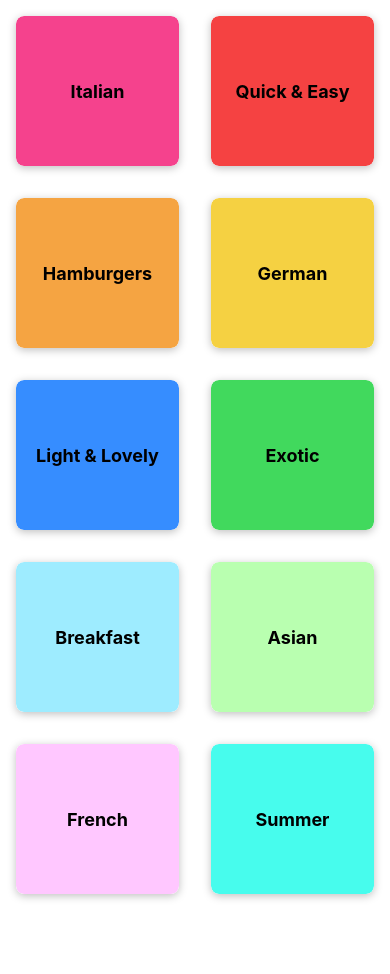
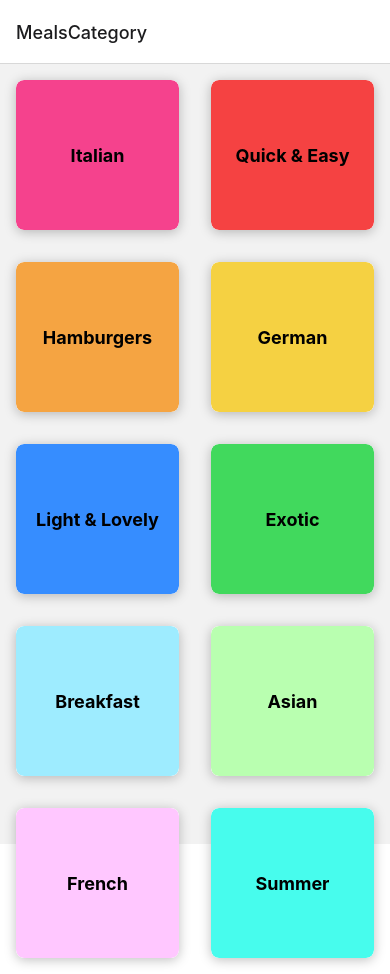
Before and after one commit to Opeyemi-Omotayo/Meals-app, a React Native app: screen /MealsCategory in a window 390 px wide. Before the commit the page ends 910 px from the top, so only its background shows below. Built offline with nearby package versions, Linux system fonts and the light colour scheme.

Commit message:
navigation

```diff
--- a/App.js
+++ b/App.js
@@ -1,16 +1,22 @@
-import { StatusBar } from "expo-status-bar";
-import { StyleSheet, Text, View } from "react-native";
-import Categories from "./screens/Categories";
+import { StyleSheet } from 'react-native';
+import { NavigationContainer } from '@react-navigation/native';
+import { createNativeStackNavigator } from '@react-navigation/native-stack';
+import Categories from './screens/Categories';
+import { StatusBar } from 'expo-status-bar';
 
-export default function App() {
+const Stack = createNativeStackNavigator();
+
+function App() {
   return (
-    <>
-      <StatusBar style="light" />
-      <Categories />
-    </>
+    <NavigationContainer>
+      <StatusBar style='light' />
+      <Stack.Navigator>
+        <Stack.Screen name="MealsCategory" component={Categories} />
+      </Stack.Navigator>
+    </NavigationContainer>
   );
 }
 
-const styles = StyleSheet.create({
-  container: {},
-});
+export default App;
+
+const styles = StyleSheet.create({});
--- a/components/CategoryGrid.js
+++ b/components/CategoryGrid.js
@@ -31,7 +31,7 @@ const styles = StyleSheet.create({
     shadowColor: "black",
     shadowOpacity: 0.25,
     shadowOffset: { width: 0, height: 2 },
-    shadowRadius: 8,
+    shadowRadius: 12,
     overflow: (Platform.OS = "android" ? "hidden" : "visible"),
   },
   button: {
--- a/package.json
+++ b/package.json
@@ -9,10 +9,14 @@
     "web": "expo start --web"
   },
   "dependencies": {
+    "@react-navigation/native": "^6.1.9",
+    "@react-navigation/native-stack": "^6.9.17",
     "expo": "~49.0.15",
     "expo-status-bar": "~1.6.0",
     "react": "18.2.0",
-    "react-native": "0.72.6"
+    "react-native": "0.72.6",
+    "react-native-safe-area-context": "4.6.3",
+    "react-native-screens": "~3.22.0"
   },
   "devDependencies": {
     "@babel/core": "^7.20.0"
```
Also changed, not shown: screens/MealsOverview.js (added, +18 -0 lines), 1 other file (tests, documents, lock files or other folders).
